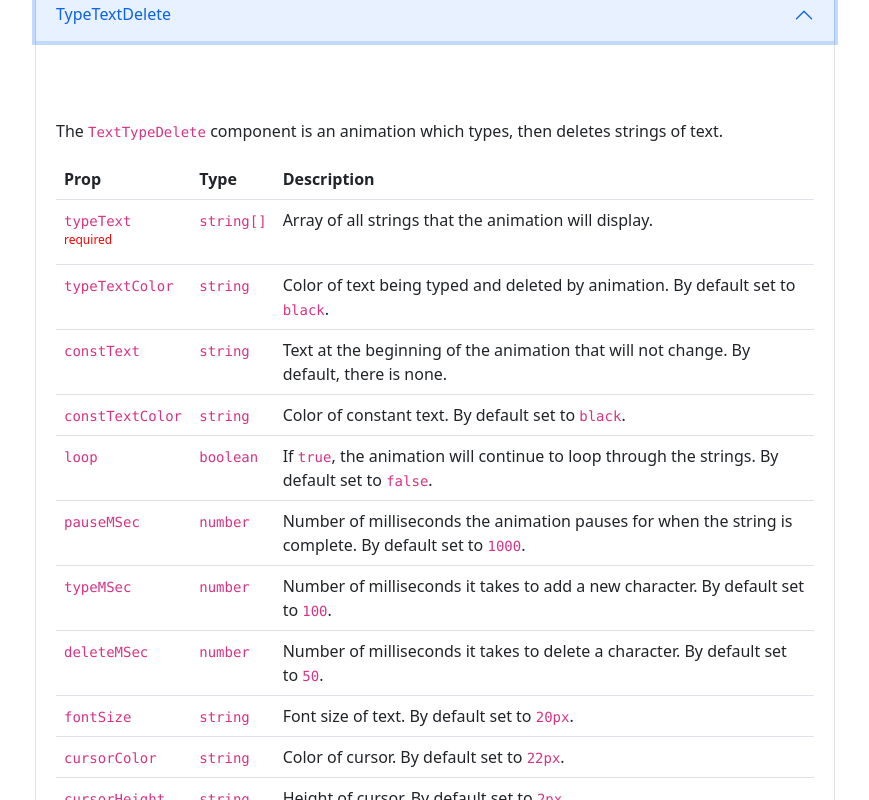
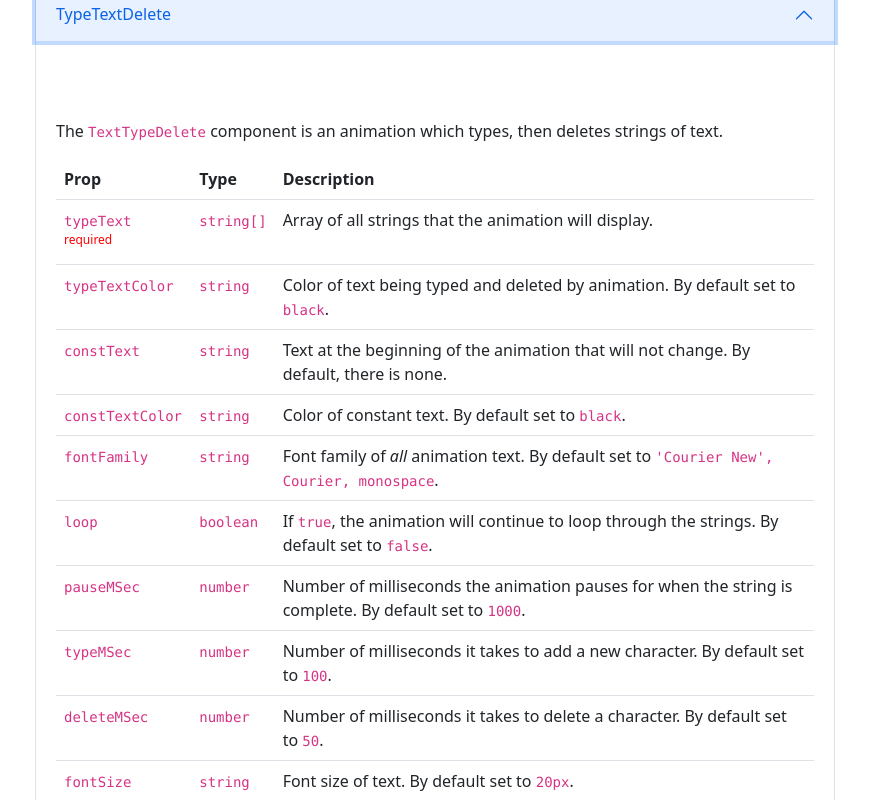
Before and after one commit to arth-shukla/my-icons-documentation, a React (Create React App) app: page / in a window 1280 px wide. Both pictures are taken after a click on the button "TypeTextDelete". Shown: the part 198-998 px from the top of the page, without its empty margins (205-1074 px from the left). Built offline with nearby package versions, Linux system fonts and the light colour scheme; some icons are missing.

Commit message:
add fontFamily prop to TypeTextDelete documentation

```diff
--- a/src/IconsTest/IconsTest.tsx
+++ b/src/IconsTest/IconsTest.tsx
@@ -373,6 +373,17 @@ const AccordionTextTypeDelete = () => {
 					</tr>
 					<tr>
 						<td>
+							<code>fontFamily</code>
+						</td>
+						<td>
+							<code>string</code>
+						</td>
+						<td>
+							Font family of <i>all</i> animation text. By default set to <code>'Courier New', Courier, monospace</code>.
+						</td>
+					</tr>
+					<tr>
+						<td>
 							<code>loop</code>
 						</td>
 						<td>
```
